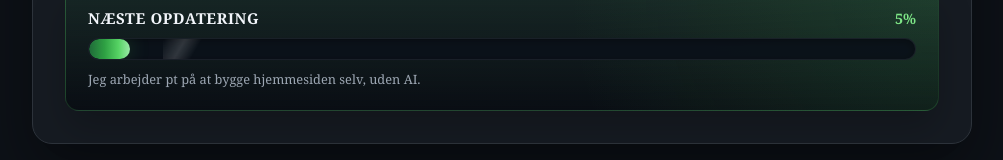
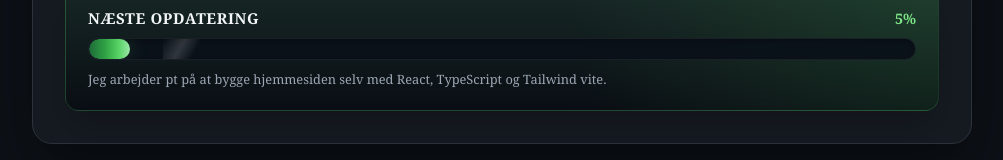
Before and after one commit to NRamm99/100days, a plain HTML site: page src/main/resources/templates/index.html in a window 1280 px wide. Shown: the part 1043-1203 px from the top of the page, without its empty margins (138-1141 px from the left). Drawn offline with Linux system fonts and the light colour scheme; files whose address does not match are found by name.

Commit message:
update desc

```diff
--- a/src/main/resources/templates/index.html
+++ b/src/main/resources/templates/index.html
@@ -683,7 +683,7 @@
         <div class="next-update-track" role="progressbar" aria-labelledby="nextUpdateTitle" aria-valuemin="0" aria-valuemax="100" aria-valuenow="5">
             <div id="nextUpdateFill" class="next-update-fill"></div>
         </div>
-        <div class="next-update-caption">Jeg arbejder pt på at bygge hjemmesiden selv, uden AI.</div>
+        <div class="next-update-caption">Jeg arbejder pt på at bygge hjemmesiden selv med React, TypeScript og Tailwind vite.</div>
     </section>
 </main>
 
```
